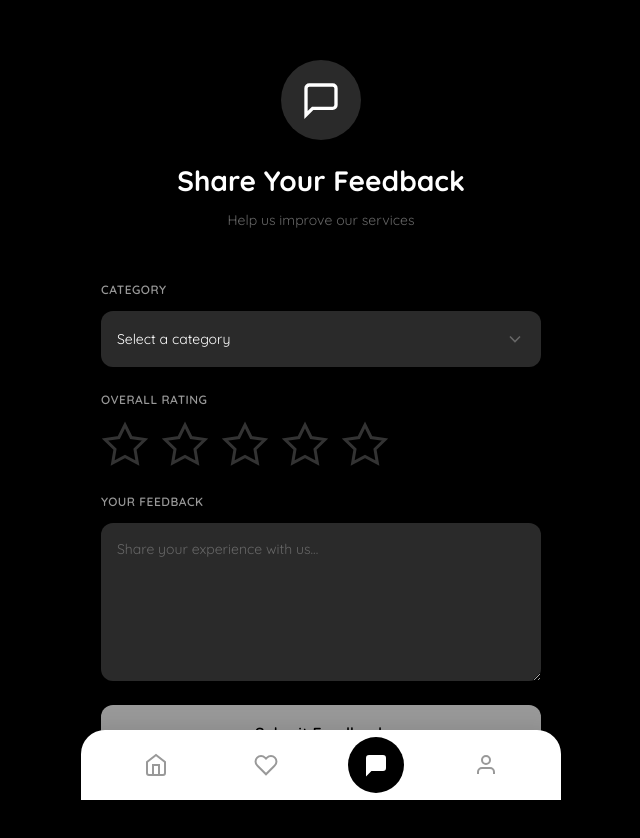
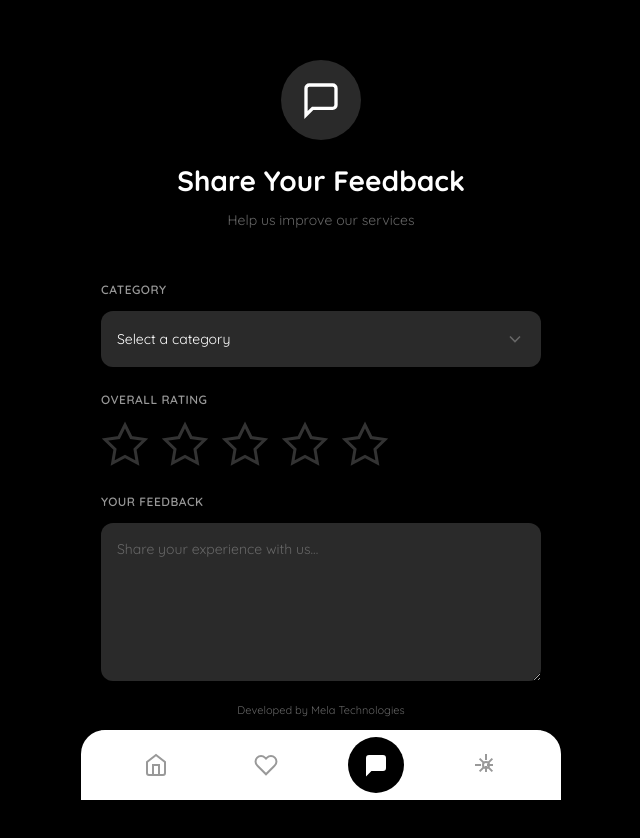
Before and after one commit to AbelStack/QR-Menu, a Vue app in the folder frontend/: page /feedback in a window 1280 px wide. Shown: the top 838 px of the page, without its empty margins (319-959 px from the left). Built offline with nearby package versions, Linux system fonts and the light colour scheme.

Commit message:
Mela Tech branding

```diff
--- a/frontend/index.html
+++ b/frontend/index.html
@@ -76,6 +76,15 @@
         line-height: 1.3;
       }
 
+      .loader-credit {
+        font-family: 'Quicksand', sans-serif;
+        font-size: 12px;
+        font-weight: 500;
+        color: #666;
+        text-align: center;
+        margin-top: 8px;
+      }
+
       @keyframes spin {
         0% { transform: rotate(0deg); }
         100% { transform: rotate(360deg); }
@@ -90,6 +99,7 @@
           <div class="loader-spinner"></div>
         </div>
         <div class="loader-text">Amore Cafe<br/>አሞር ካፌ</div>
+        <div class="loader-credit">Developed by Mela Technologies</div>
       </div>
     </div>
 
--- a/frontend/src/views/FavoritesView.vue
+++ b/frontend/src/views/FavoritesView.vue
@@ -68,11 +68,16 @@
 
       <router-link to="/profile" class="nav-btn">
         <svg viewBox="0 0 24 24" fill="none" stroke="currentColor">
-          <path d="M20 21v-2a4 4 0 0 0-4-4H8a4 4 0 0 0-4 4v2"/>
-          <circle cx="12" cy="7" r="4"/>
+          <circle cx="12" cy="12" r="3"/>
+          <path d="M12 1v6m0 6v6M5.64 5.64l4.24 4.24m4.24 4.24l4.24 4.24M1 12h6m6 0h6M5.64 18.36l4.24-4.24m4.24-4.24l4.24-4.24"/>
         </svg>
       </router-link>
     </nav>
+
+    <!-- Footer Credit -->
+    <div class="footer-credit">
+      Developed by Mela Technologies
+    </div>
   </div>
 </template>
 
@@ -283,10 +288,31 @@ const removeFavorite = (item: any) => {
   stroke-width: 2;
 }
 
+/* Footer Credit */
+.footer-credit {
+  position: fixed;
+  bottom: 70px;
+  left: 50%;
+  transform: translateX(-50%);
+  max-width: 480px;
+  width: 100%;
+  padding: 12px 20px;
+  text-align: center;
+  font-size: 11px;
+  color: var(--text-quaternary);
+  background: var(--bg-primary);
+  z-index: 99;
+}
+
 @media (max-width: 480px) {
   .bottom-nav {
     left: 0;
     transform: none;
   }
+
+  .footer-credit {
+    left: 0;
+    transform: none;
+  }
 }
 </style>
--- a/frontend/src/views/FeedbackView.vue
+++ b/frontend/src/views/FeedbackView.vue
@@ -97,11 +97,16 @@
 
       <router-link to="/profile" class="nav-btn">
         <svg viewBox="0 0 24 24" fill="none" stroke="currentColor">
-          <path d="M20 21v-2a4 4 0 0 0-4-4H8a4 4 0 0 0-4 4v2"/>
-          <circle cx="12" cy="7" r="4"/>
+          <circle cx="12" cy="12" r="3"/>
+          <path d="M12 1v6m0 6v6M5.64 5.64l4.24 4.24m4.24 4.24l4.24 4.24M1 12h6m6 0h6M5.64 18.36l4.24-4.24m4.24-4.24l4.24-4.24"/>
         </svg>
       </router-link>
     </nav>
+
+    <!-- Footer Credit -->
+    <div class="footer-credit">
+      Developed by Mela Technologies
+    </div>
   </div>
 </template>
 
@@ -395,10 +400,31 @@ const submitFeedback = async () => {
   stroke-width: 2;
 }
 
+/* Footer Credit */
+.footer-credit {
+  position: fixed;
+  bottom: 70px;
+  left: 50%;
+  transform: translateX(-50%);
+  max-width: 480px;
+  width: 100%;
+  padding: 12px 20px;
+  text-align: center;
+  font-size: 11px;
+  color: var(--text-quaternary);
+  background: var(--bg-primary);
+  z-index: 99;
+}
+
 @media (max-width: 480px) {
   .bottom-nav {
     left: 0;
     transform: none;
   }
+
+  .footer-credit {
+    left: 0;
+    transform: none;
+  }
 }
 </style>
--- a/frontend/src/views/MenuView.css
+++ b/frontend/src/views/MenuView.css
@@ -752,8 +752,29 @@
   stroke-width: 2;
 }
 
+/* Footer Credit */
+.footer-credit {
+  position: fixed;
+  bottom: 70px;
+  left: 50%;
+  transform: translateX(-50%);
+  max-width: 480px;
+  width: 100%;
+  padding: 12px 20px;
+  text-align: center;
+  font-size: 11px;
+  color: var(--text-quaternary);
+  background: var(--bg-primary);
+  z-index: 99;
+}
+
 @media (max-width: 480px) {
   .bottom-nav {
+    left: 0;
+    transform: none;
+  }
+
+  .footer-credit {
     left: 0;
     transform: none;
   }
--- a/frontend/src/views/MenuView.vue
+++ b/frontend/src/views/MenuView.vue
@@ -340,6 +340,11 @@
         </svg>
       </router-link>
     </nav>
+
+    <!-- Footer Credit -->
+    <div class="footer-credit">
+      Developed by Mela Technologies
+    </div>
   </div>
 </template>
 
--- a/frontend/src/views/ProfileView.vue
+++ b/frontend/src/views/ProfileView.vue
@@ -145,6 +145,11 @@
         </svg>
       </router-link>
     </nav>
+
+    <!-- Footer Credit -->
+    <div class="footer-credit">
+      Developed by Mela Technologies
+    </div>
   </div>
 </template>
 
@@ -458,10 +463,31 @@ input:checked + .toggle-slider:before {
   stroke-width: 2;
 }
 
+/* Footer Credit */
+.footer-credit {
+  position: fixed;
+  bottom: 70px;
+  left: 50%;
+  transform: translateX(-50%);
+  max-width: 480px;
+  width: 100%;
+  padding: 12px 20px;
+  text-align: center;
+  font-size: 11px;
+  color: var(--text-quaternary);
+  background: var(--bg-primary);
+  z-index: 99;
+}
+
 @media (max-width: 480px) {
   .bottom-nav {
     left: 0;
     transform: none;
   }
+
+  .footer-credit {
+    left: 0;
+    transform: none;
+  }
 }
 </style>
```
